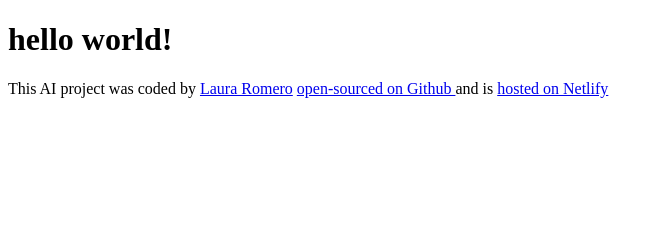
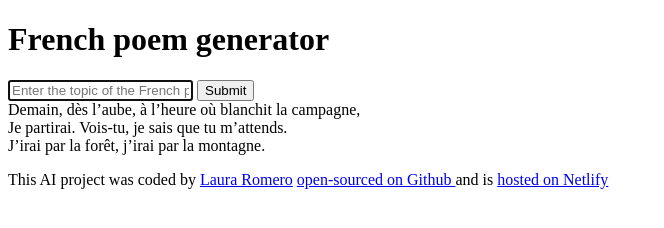
Before and after one commit to LR-OM/french-poem-generator, a plain HTML site: page Index.html in a window 1280 px wide. Shown: the whole page, without its empty margins (0-664 px from the left). Drawn offline with Linux system fonts and the light colour scheme.

Commit message:
added the basic html structure

```diff
--- a/Index.html
+++ b/Index.html
@@ -9,7 +9,20 @@
 </head>
 
 <body>
-  <h1> hello world!</h1>
+  <h1>French poem generator</h1>
+  <main>
+    <form>
+      <input type="text" placeholder="Enter the topic of the French poem" autofocus required autocomplete="off" />
+      <input type="submit" />
+    </form>
+    <div>
+      Demain, dès l’aube, à l’heure où blanchit la campagne,
+      <br />
+      Je partirai. Vois-tu, je sais que tu m’attends.
+      <br />
+      J’irai par la forêt, j’irai par la montagne.
+    </div>
+  </main>
   <footer>
     <p>
       This AI project was coded by
```
